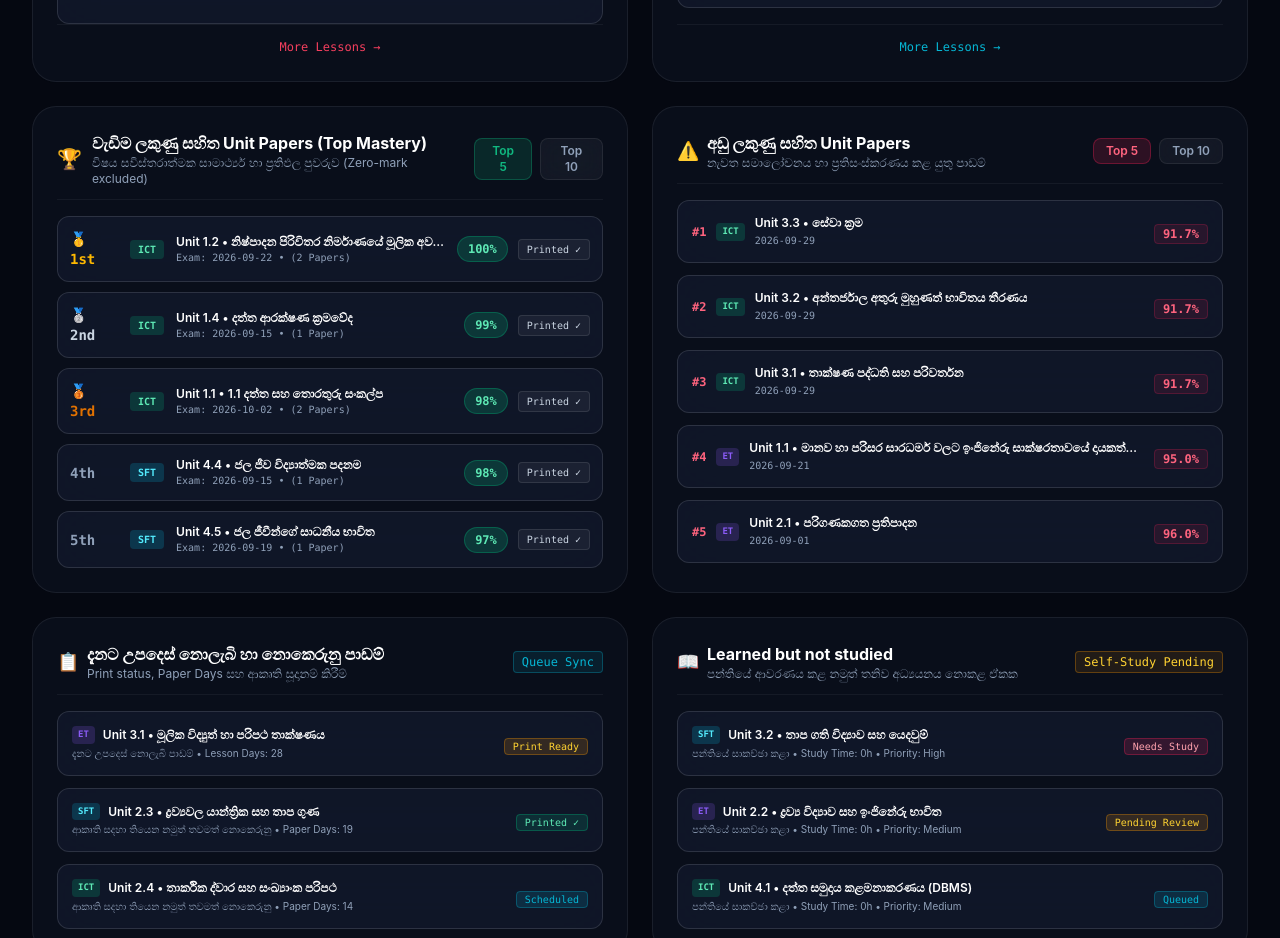
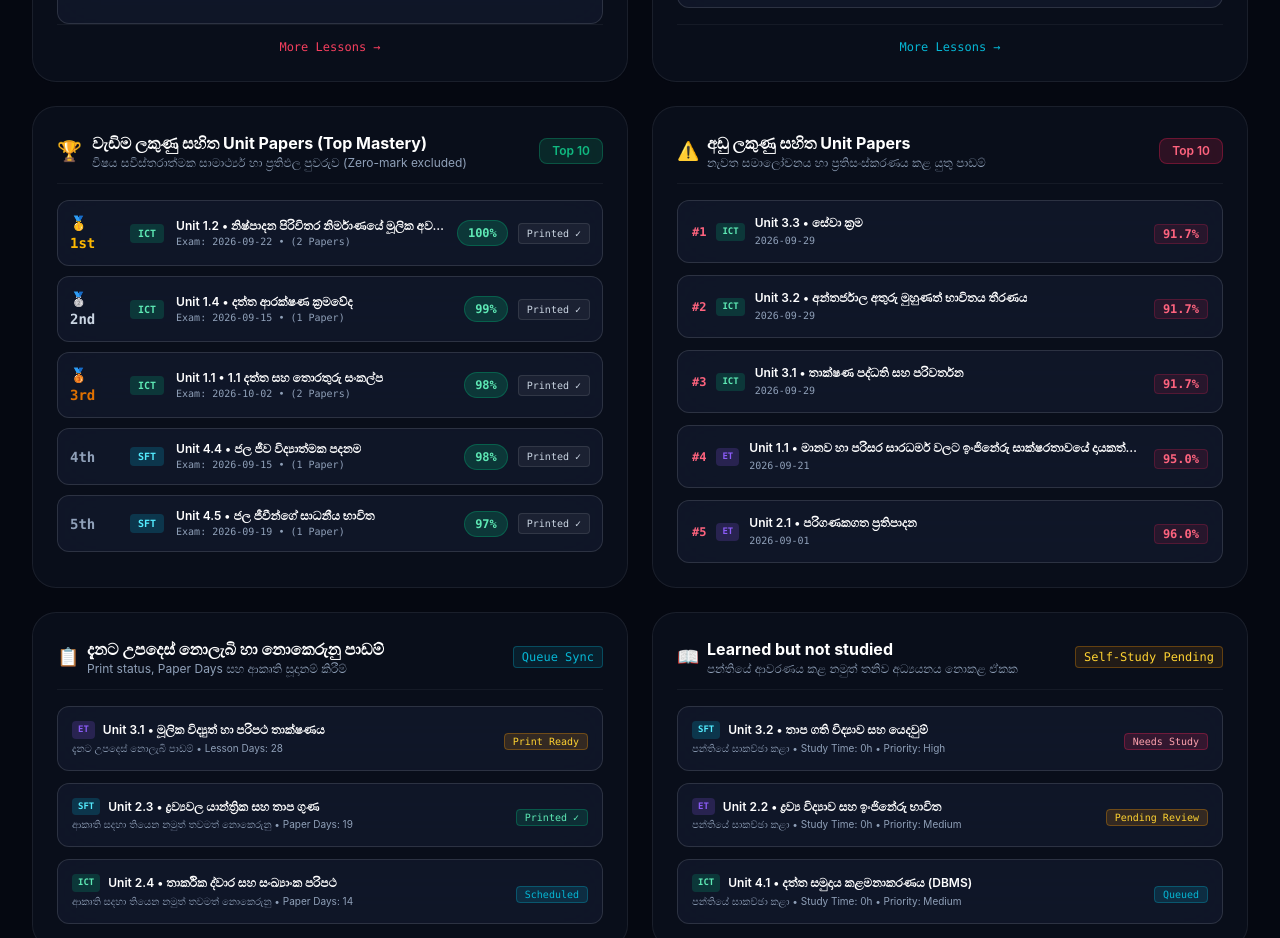
Before and after one commit to kiyamaninfo-alt/sinethmi-al-tracker, a React (Vite) app: page /command-center in a window 1280 px wide. Shown: the part 3180-4118 px from the top of the page. Built offline with nearby package versions, Linux system fonts and the light colour scheme.

Commit message:
refactor(command-center): standardize single Top 10 button on highest and lowest mark cards

```diff
--- a/src/components/CommandCenter/TopRankedTable.jsx
+++ b/src/components/CommandCenter/TopRankedTable.jsx
@@ -17,10 +17,7 @@ export default function TopRankedTable() {
             <p className="text-xs text-slate-400">විෂය සවිස්තරාත්මක සාමාර්ථ්‍ය හා ප්‍රතිඵල පුවරුව (Zero-mark excluded)</p>
           </div>
         </div>
-        <div className="flex items-center gap-2">
-          <button type="button" className="px-3 py-1 rounded-lg text-xs font-semibold bg-neon-emerald/15 text-neon-emerald border border-neon-emerald/30">Top 5</button>
-          <button type="button" className="px-3 py-1 rounded-lg text-xs font-semibold glass-pill text-slate-400 hover:text-white cursor-pointer">Top 10</button>
-        </div>
+        <button type="button" className="px-3 py-1 rounded-lg text-xs font-semibold bg-neon-emerald/15 text-neon-emerald border border-neon-emerald/30 cursor-pointer">Top 10</button>
       </div>
 
       <div className="space-y-2.5">
--- a/src/components/CommandCenter/WeakAreasTable.jsx
+++ b/src/components/CommandCenter/WeakAreasTable.jsx
@@ -17,10 +17,7 @@ export default function WeakAreasTable() {
             <p className="text-xs text-slate-400">නැවත සමාලෝචනය හා ප්‍රතිසංස්කරණය කළ යුතු පාඩම්</p>
           </div>
         </div>
-        <div className="flex items-center gap-2">
-          <button type="button" className="px-3 py-1 rounded-lg text-xs font-semibold bg-rose-500/15 text-rose-400 border border-rose-500/30">Top 5</button>
-          <button type="button" className="px-3 py-1 rounded-lg text-xs font-semibold glass-pill text-slate-400 hover:text-white cursor-pointer">Top 10</button>
-        </div>
+        <button type="button" className="px-3 py-1 rounded-lg text-xs font-semibold bg-rose-500/15 text-rose-400 border border-rose-500/30 cursor-pointer">Top 10</button>
       </div>
       <div className="space-y-3">
         {WEAK_PAPERS.map((p) => (
```
